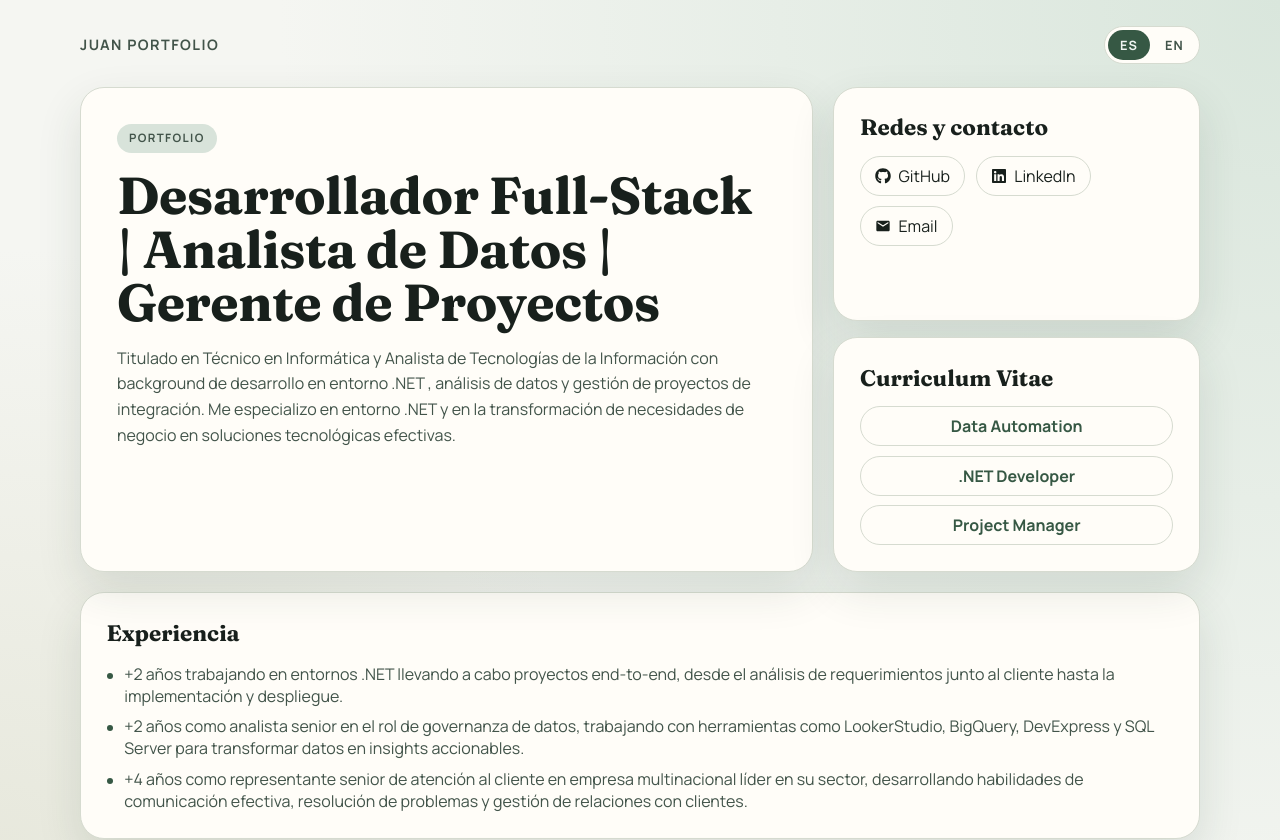
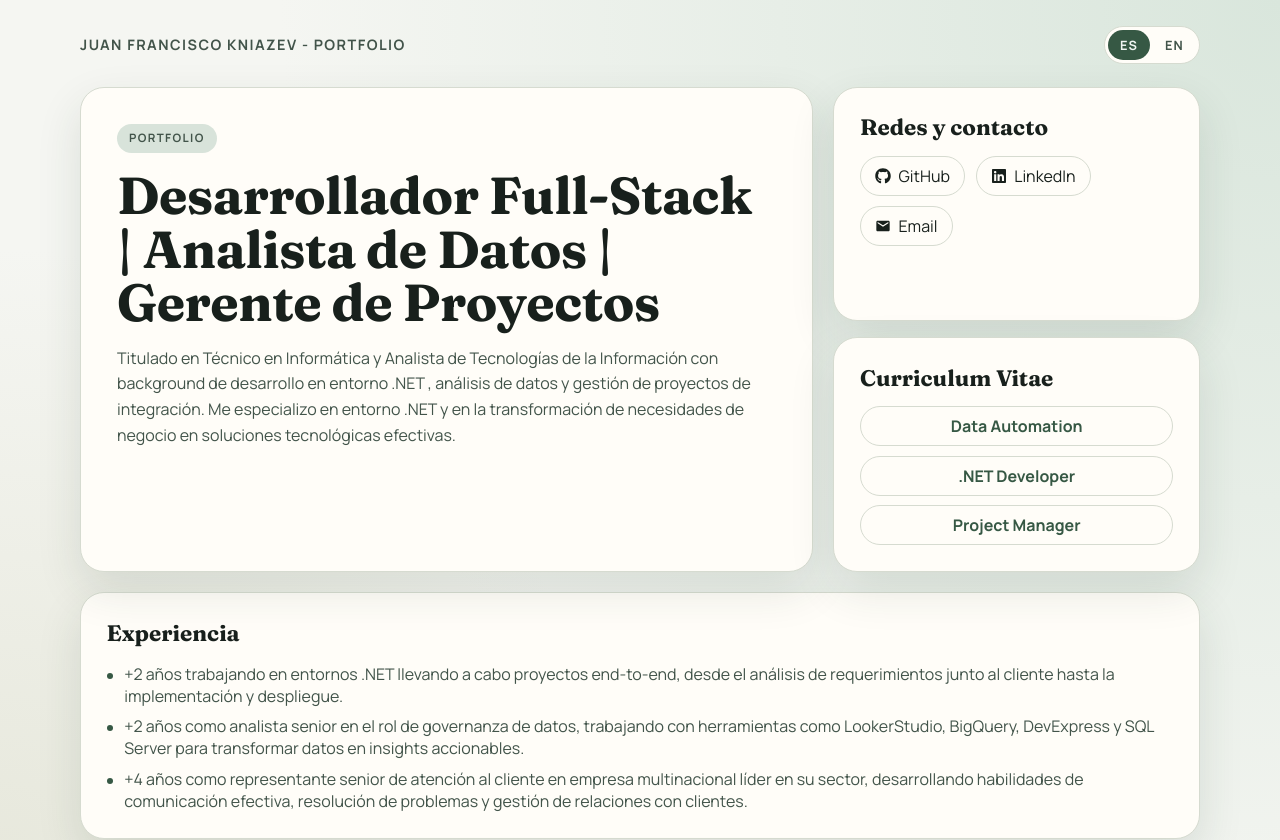
Before and after one commit to kniazev77/portfolio, a React (Vite) app: page / in a window 1280 px wide. Shown: the top 840 px of the page. Built offline with nearby package versions, Linux system fonts and the light colour scheme.

Commit message:
update title
update title

```diff
--- a/src/pages/HomePage.jsx
+++ b/src/pages/HomePage.jsx
@@ -88,7 +88,7 @@ function HomePage() {
   return (
     <main className="page-shell">
       <header className="topbar">
-        <p className="brand">Juan Portfolio</p>
+        <p className="brand">Juan Francisco Kniazev - Portfolio</p>
         <LanguageToggle language={language} onChange={setLanguage} />
       </header>
 
```
